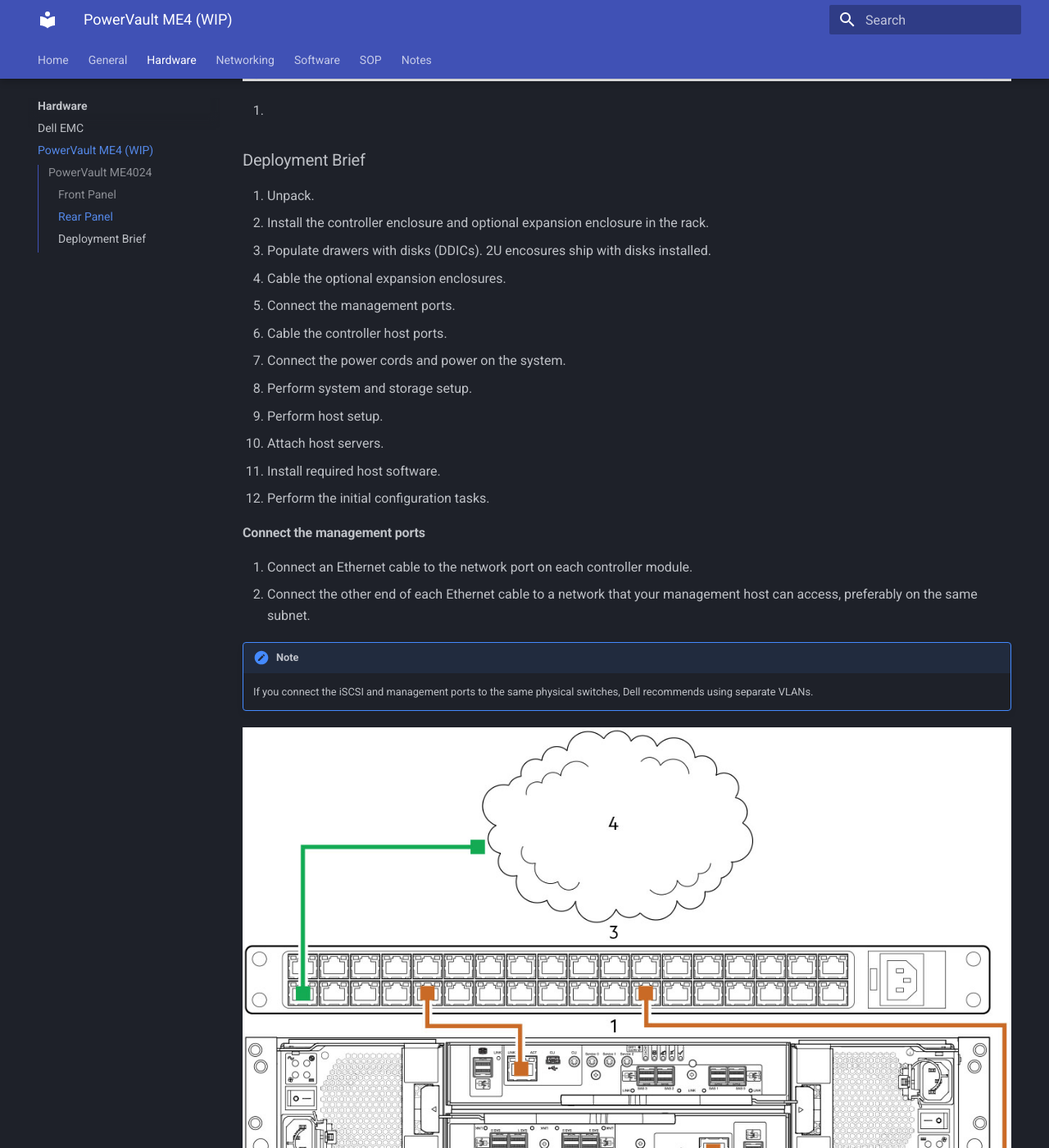
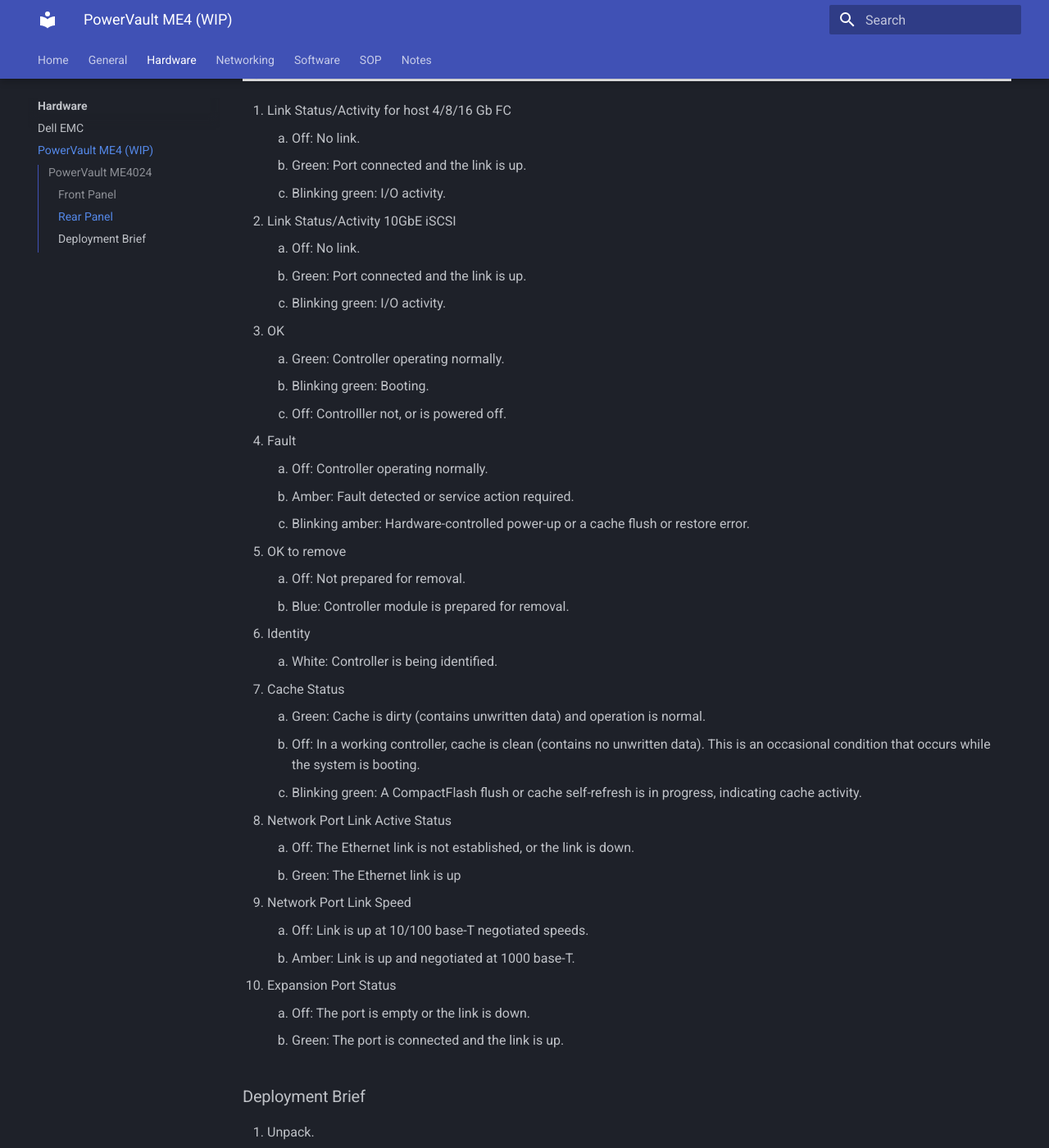
Before and after one commit to rmscode/binary-garden, an MkDocs documentation site: the page built from docs/hardware/powervault-me4-draft.md, in a window 1280 px wide and 1400 px high, scrolled down 3347 px. Shown: the whole window at 82% size. Built offline with MkDocs 1.6.1 and Material for MkDocs 9.7.7, drawn with Linux system fonts in a browser that asks for light colours.

Commit message:
Update powervault-me4-draft.md

```diff
--- a/docs/hardware/powervault-me4-draft.md
+++ b/docs/hardware/powervault-me4-draft.md
@@ -67,17 +67,17 @@
 ![ME4024 Front Panel LED](../assets/GUID-50A3FA88-6C9C-4FD4-837D-819D6D69CB28-low.jpg)
 
 1. System Power:
-      1. Constant green: At least one PCM is supplying power.
-      2. Off: System not operating.
+    1. Constant green: At least one PCM is supplying power.
+    2. Off: System not operating.
 2. Status/Health:
-      1. Constant blue: System is powered on and controller is ready.
-      2. Blinking blue: Controller management is busy.
-      3. Constant amber: Module fault rpesent.
-      4. Blinking amber: logical fault.
+    1. Constant blue: System is powered on and controller is ready.
+    2. Blinking blue: Controller management is busy.
+    3. Constant amber: Module fault rpesent.
+    4. Blinking amber: logical fault.
 3. Unit ID Display: Green (seven-digit display: enclosure sequence)
 4. Identity:
-      1. Blinking blue: System ID locator is activated.
-      2. Off: Normal state
+    1. Blinking blue: System ID locator is activated.
+    2. Off: Normal state
 
 ### Rear Panel
 
@@ -112,7 +112,40 @@
 
 ![ME4024 Controller Module LEDs](../assets/GUID-2CCEAE51-984C-460B-8F44-A0BF1DA1E99D-low.jpg)
 
-1.
+1. Link Status/Activity for host 4/8/16 Gb FC
+    1. Off: No link.
+    2. Green: Port connected and the link is up.
+    3. Blinking green: I/O activity.
+2. Link Status/Activity 10GbE iSCSI
+    1. Off: No link.
+    2. Green: Port connected and the link is up.
+    3. Blinking green: I/O activity.
+3. OK
+    1. Green: Controller operating normally.
+    2. Blinking green: Booting.
+    3. Off: Controlller not, or is powered off.
+4. Fault
+    1. Off: Controller operating normally.
+    2. Amber: Fault detected or service action required.
+    3. Blinking amber: Hardware-controlled power-up or a cache flush or restore error.
+5. OK to remove
+    1. Off: Not prepared for removal.
+    2. Blue: Controller module is prepared for removal.
+6. Identity
+    1. White: Controller is being identified.
+7. Cache Status
+    1. Green: Cache is dirty (contains unwritten data) and operation is normal.
+    2. Off: In a working controller, cache is clean (contains no unwritten data). This is an occasional condition that occurs while the system is booting.
+    3. Blinking green: A CompactFlash flush or cache self-refresh is in progress, indicating cache activity.
+8. Network Port Link Active Status
+    1. Off: The Ethernet link is not established, or the link is down.
+    2. Green: The Ethernet link is up
+9. Network Port Link Speed
+    1. Off: Link is up at 10/100 base-T negotiated speeds.
+    2. Amber: Link is up and negotiated at 1000 base-T.
+10. Expansion Port Status
+    1. Off: The port is empty or the link is down.
+    2. Green: The port is connected and the link is up.
 
 ### Deployment Brief
 
```
